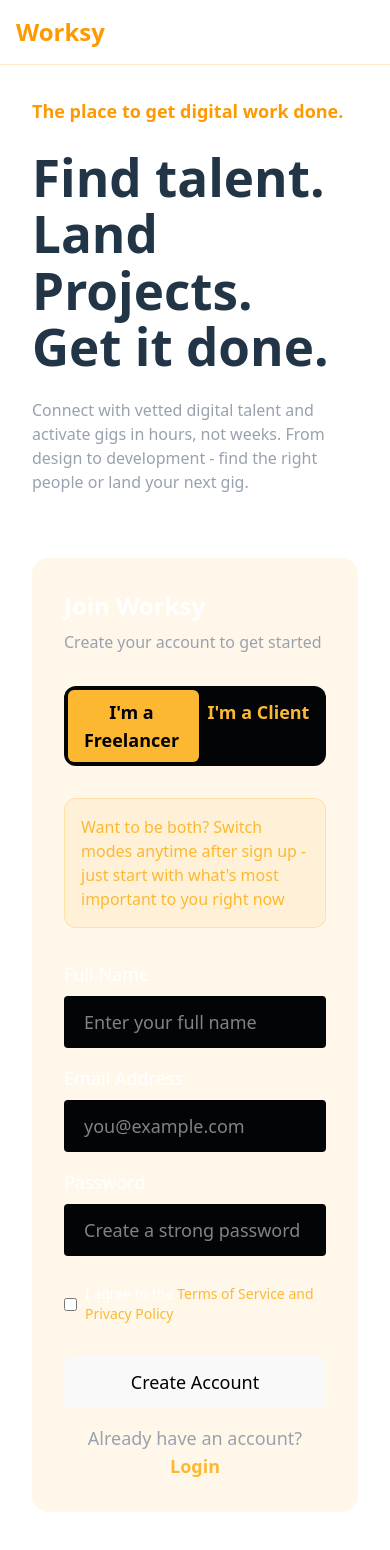
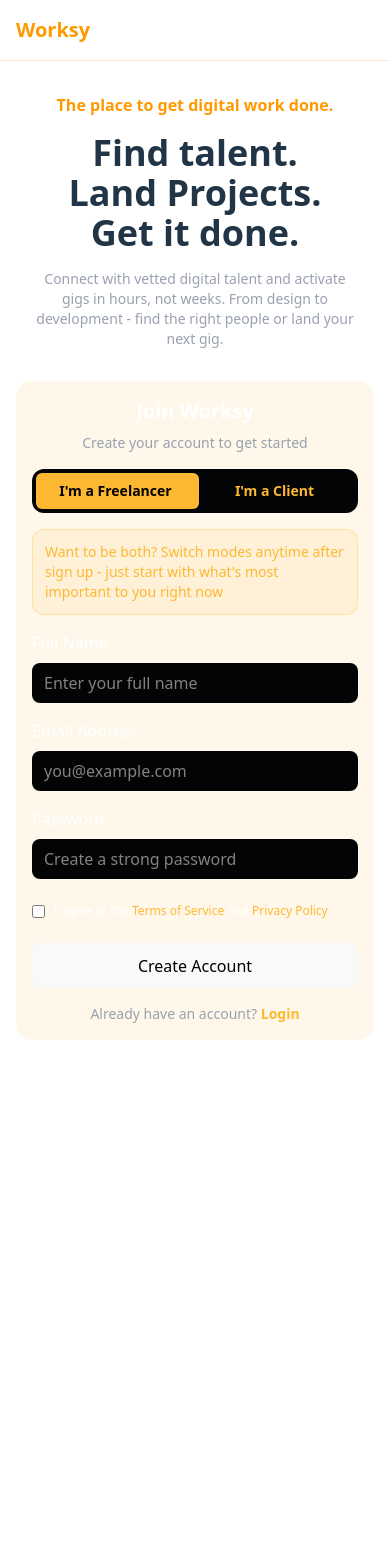
Before and after one commit to chingu-voyages/V58-tier3-team-33, a React (Vite) app in the folder apps/client/: page / in a window 390 px wide. Shown: the top 1550 px of the page. After the commit the page ends 1056 px from the top, so only its background shows below. Built offline with nearby package versions, Linux system fonts and the light colour scheme.

Commit message:
feat: implement responsiveness for mobile, tablet and desktop screens

```diff
--- a/apps/client/src/features/auth/components/Auth.tsx
+++ b/apps/client/src/features/auth/components/AuthForm.tsx
@@ -2,7 +2,7 @@ import { useState } from "react";
 import LoginForm from "./LoginForm";
 import RegisterForm from "./RegisterForm";
 
-const Auth = () => {
+const AuthForm = () => {
   const [isLogin, setIsLogin] = useState(false);
 
   const toggleForm = () => {
@@ -10,9 +10,36 @@ const Auth = () => {
   };
 
   return (
-    <div>
-      <div className="mt-4">{isLogin ? <LoginForm /> : <RegisterForm />}</div>
-      <div className="mt-4 text-center text-lg">
+    <div className="w-full">
+      <div className="space-y-2 mb-4 md:mb-8 text-center md:text-left">
+        {isLogin ? (
+          <>
+            <h2 className="text-white font-bold text-xl md:text-4xl">
+              Welcome Back!
+            </h2>
+
+            <p className="text-gray-400 text-sm md:text-base">
+              Login to access your account.
+            </p>
+          </>
+        ) : (
+          <>
+            <h2 className="text-white font-bold text-xl md:text-4xl">
+              Join Worksy
+            </h2>
+
+            <p className="text-gray-400 text-sm md:text-base">
+              Create your account to get started
+            </p>
+          </>
+        )}
+      </div>
+
+      <div className="mt-4 w-full">
+        {isLogin ? <LoginForm /> : <RegisterForm />}
+      </div>
+
+      <div className="mt-4 text-center text-sm md:text-base">
         {isLogin ? (
           <p className="text-gray-400">
             Don't have an account?{" "}
@@ -39,4 +66,4 @@ const Auth = () => {
   );
 };
 
-export default Auth;
+export default AuthForm;
--- a/apps/client/src/features/auth/components/LoginForm.tsx
+++ b/apps/client/src/features/auth/components/LoginForm.tsx
@@ -24,9 +24,16 @@ const LoginForm = () => {
   return (
     <form
       onSubmit={(...args) => void form.handleSubmit(onSubmit)(...args)}
-      className="space-y-4 text-lg"
+      className="w-full space-y-6 text-base md:text-base "
     >
       <FieldGroup>
+        {/* Placeholder for informational message */}
+        <div className="border-[0.5px] border-gold/30 bg-gold/10 rounded-xl md:mb-5">
+          <p className="p-3 text-sm text-gold md:p-4 md:text-base">
+            Welcome back! Enter your credentials to access your account.
+          </p>
+        </div>
+
         <Controller
           control={form.control}
           name="email"
@@ -39,7 +46,7 @@ const LoginForm = () => {
                 aria-invalid={fieldState.invalid}
                 type="email"
                 placeholder="Enter your email address"
-                className="w-full py-3 px-4 rounded bg-background text-white"
+                className="w-full rounded-lg bg-background p-3 text-white"
               />
               {fieldState.error && <FieldError errors={[fieldState.error]} />}
             </Field>
@@ -57,7 +64,7 @@ const LoginForm = () => {
                 aria-invalid={fieldState.invalid}
                 type="password"
                 placeholder="Enter your password"
-                className="w-full py-3 px-4 rounded bg-background text-white"
+                className="w-full rounded-lg bg-background p-3 text-white"
               />
               {fieldState.error && <FieldError errors={[fieldState.error]} />}
             </Field>
@@ -66,7 +73,7 @@ const LoginForm = () => {
       </FieldGroup>
       <button
         type="submit"
-        className="w-full bg-gold text-black p-2 rounded my-4"
+        className="w-full rounded bg-gold p-3 pt-2 font-semibold text-black transition-colors duration-200 hover:bg-amber-500 md:text-base"
       >
         Login
       </button>
--- a/apps/client/src/features/auth/components/RegisterForm.tsx
+++ b/apps/client/src/features/auth/components/RegisterForm.tsx
@@ -28,7 +28,7 @@ const RegisterForm = () => {
   return (
     <form
       onSubmit={(...args) => void form.handleSubmit(onSubmit)(...args)}
-      className="space-y-5 text-lg"
+      className="space-y-4 md:space-y-5 text-base md:text-base"
     >
       <FieldGroup>
         <Controller
@@ -48,8 +48,8 @@ const RegisterForm = () => {
           )}
         />
 
-        <div className="border-[0.5px] border-gold/30 bg-gold/10 rounded-xl my-8">
-          <p className="text-gold p-4 text-base">
+        <div className="border-[0.5px] border-gold/30 bg-gold/10 rounded-xl my-4 md:my-8">
+          <p className="text-gold p-3 md:p-4 text-sm md:text-base">
             Want to be both? Switch modes anytime after sign up - just start
             with what's most important to you right now
           </p>
@@ -67,7 +67,7 @@ const RegisterForm = () => {
                 aria-invalid={fieldState.invalid}
                 type="text"
                 placeholder="Enter your full name"
-                className="w-full py-3 px-5 rounded bg-background text-white"
+                className="w-full py-2 px-3 md:py-3 md:px-5 rounded-lg bg-background text-white"
               />
               {fieldState.error && <FieldError errors={[fieldState.error]} />}
             </Field>
@@ -86,7 +86,7 @@ const RegisterForm = () => {
                 aria-invalid={fieldState.invalid}
                 type="email"
                 placeholder="you@example.com"
-                className="w-full py-3 px-5 rounded bg-background text-white"
+                className="w-full py-2 px-3 md:py-3 md:px-5 rounded-lg bg-background text-white"
               />
               {fieldState.error && <FieldError errors={[fieldState.error]} />}
             </Field>
@@ -105,7 +105,7 @@ const RegisterForm = () => {
                 aria-invalid={fieldState.invalid}
                 type="password"
                 placeholder="Create a strong password"
-                className="w-full py-3 px-5 rounded bg-background text-white"
+                className="w-full py-2 px-3 md:py-3 md:px-5 rounded-lg bg-background text-white"
               />
               {fieldState.error && <FieldError errors={[fieldState.error]} />}
             </Field>
@@ -117,7 +117,7 @@ const RegisterForm = () => {
           name="termsAgreement"
           render={({ field: { value, ...fieldProps }, fieldState }) => (
             <Field data-invalid={fieldState.invalid}>
-              <div className="flex items-center my-3 space-x-2 text-sm">
+              <div className="flex items-center my-2 md:my-3 space-x-2 text-xs md:text-sm">
                 <input
                   {...fieldProps}
                   id={fieldProps.name}
@@ -128,9 +128,13 @@ const RegisterForm = () => {
                 />
                 <FieldLabel htmlFor={fieldProps.name}>
                   I agree to the{" "}
-                  <span className="text-gold">
-                    Terms of Service and Privacy Policy
-                  </span>{" "}
+                  <a href="#" className="text-gold hover:underline">
+                    Terms of Service
+                  </a>{" "}
+                  and{" "}
+                  <a href="#" className="text-gold hover:underline">
+                    Privacy Policy
+                  </a>
                   .
                 </FieldLabel>
               </div>
@@ -140,7 +144,10 @@ const RegisterForm = () => {
         />
       </FieldGroup>
 
-      <button type="submit" className="w-full bg-gold text-black p-2 rounded">
+      <button
+        type="submit"
+        className="w-full bg-gold text-black p-2 rounded text-base md:text-base"
+      >
         Create Account
       </button>
     </form>
--- a/apps/client/src/features/auth/components/SegmentedControl.tsx
+++ b/apps/client/src/features/auth/components/SegmentedControl.tsx
@@ -37,7 +37,7 @@ const SegmentedControl = ({
           />
           <label
             htmlFor={option.value}
-            className={`relative z-10 w-1/2 p-2 text-center rounded-md cursor-pointer font-semibold transition-colors duration-300 ${selected === option.value ? "text-black" : "text-gold"}`}
+            className={`relative z-10 flex-1 p-2 text-center rounded-md cursor-pointer font-semibold transition-colors duration-300 text-sm md:text-base ${selected === option.value ? "text-black" : "text-gold"}`}
           >
             {option.label}
           </label>
--- a/apps/client/src/features/auth/pages/LoginPage.tsx
+++ b/apps/client/src/features/auth/pages/LoginPage.tsx
@@ -1,35 +1,31 @@
-import Auth from "../components/Auth";
+import AuthForm from "../components/AuthForm";
 
 function LoginPage() {
   return (
-    <div className=" mx-auto">
+    <div className="">
       <nav className="flex p-4 border-b-[0.5px] border-amber-500/20">
-        <h2 className="text-amber-500 font-black text-2xl">Worksy</h2>
+        <h2 className="text-amber-500 font-black text-xl md:text-2xl">
+          Worksy
+        </h2>
       </nav>
-      <main className="flex flex-col md:flex-row p-8 items-center gap-8">
-        <section className="flex-1 space-y-6">
-          <p className="text-amber-500 font-semibold text-lg">
+      <main className="flex flex-col md:flex-row p-4 md:p-10 items-center gap-4 md:gap-8">
+        <section className="flex-1 space-y-4 md:space-y-6 text-center md:text-left p-4">
+          <p className="text-amber-500 font-semibold text-base md:text-base">
             The place to get digital work done.
           </p>
-          <article className="font-bold">
-            <h1>Find talent.</h1>
-            <h1>Land Projects.</h1>
-            <h1>Get it done.</h1>
+          <article className="font-bold text-4xl md:text-5xl lg:text-[3.2em]">
+            <h2>Find talent.</h2>
+            <h2>Land Projects.</h2>
+            <h2>Get it done.</h2>
           </article>
-          <p className="text-gray-400 text-base mr-5">
+          <p className="text-gray-400 text-sm md:text-base">
             Connect with vetted digital talent and activate gigs in hours, not
             weeks. From design to development - find the right people or land
             your next gig.
           </p>
         </section>
-        <section className="bg-gold/10 p-8 my-8 rounded-2xl w-full md:w-1/2">
-          <div className="space-y-2 mb-8">
-            <h2 className="text-white font-bold text-2xl">Join Worksy</h2>
-            <p className="text-gray-400 text-base">
-              Create your account to get started
-            </p>
-          </div>
-          <Auth />
+        <section className="bg-gold/10 p-4 md:p-8 rounded-2xl flex-1 md:mr-6">
+          <AuthForm />
         </section>
       </main>
     </div>
--- a/apps/client/src/index.css
+++ b/apps/client/src/index.css
@@ -14,15 +14,6 @@
   text-rendering: optimizeLegibility;
   -webkit-font-smoothing: antialiased;
   -moz-osx-font-smoothing: grayscale;
-}
-
-a {
-  font-weight: 500;
-  color: #646cff;
-  text-decoration: inherit;
-}
-a:hover {
-  color: #535bf2;
 }
 
 body {
--- a/apps/client/tailwind.config.js
+++ b/apps/client/tailwind.config.js
@@ -1,6 +1,6 @@
 /** @type {import('tailwindcss').Config} */
 export default {
-  content: ["./index.html", "./src/**/*.{js,ts,jsx,tsx}"],
+  content: ["./src/**/*.{js,ts,jsx,tsx}"],
   theme: {
     extend: {
       colors: {
```
Also changed, not shown: apps/client/src/App.css (deleted, +0 -42 lines).
